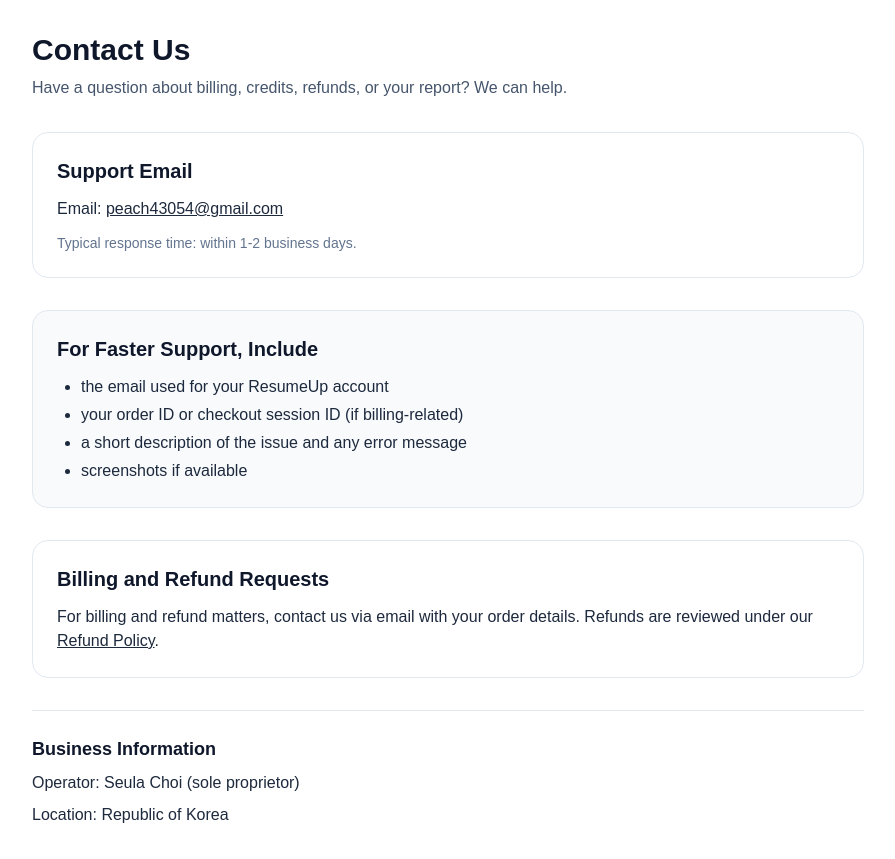
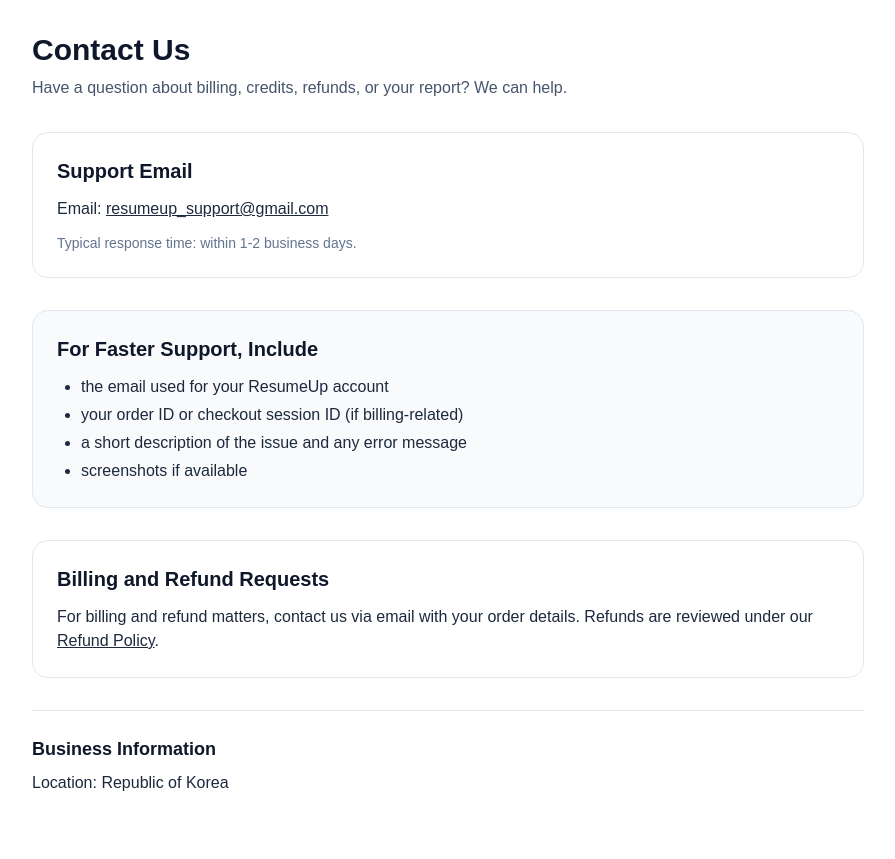
Before and after one commit to seulachoi/resume-saas, a Next.js app: page /contact in a window 1280 px wide. Shown: the whole page, without its empty margins (192-1087 px from the left). After the commit the page ends 827 px from the top, so only its background shows below. Built offline with nearby package versions, Linux system fonts and the light colour scheme; no server answers.

Commit message:
Improve results page UI + trust guards

```diff
--- a/app/contact/page.tsx
+++ b/app/contact/page.tsx
@@ -12,8 +12,8 @@ export default function ContactPage() {
         <h2 className="text-xl font-semibold text-slate-900">Support Email</h2>
         <p>
           Email:{" "}
-          <a className="underline font-medium" href="mailto:peach43054@gmail.com">
-            peach43054@gmail.com
+          <a className="underline font-medium" href="mailto:resumeup_support@gmail.com">
+            resumeup_support@gmail.com
           </a>
         </p>
         <p className="text-sm text-slate-500">Typical response time: within 1-2 business days.</p>
@@ -43,7 +43,6 @@ export default function ContactPage() {
 
       <section className="border-t border-slate-200 pt-6 space-y-2">
         <h2 className="text-lg font-semibold text-slate-900">Business Information</h2>
-        <p>Operator: Seula Choi (sole proprietor)</p>
         <p>Location: Republic of Korea</p>
       </section>
     </main>
--- a/app/privacy/page.tsx
+++ b/app/privacy/page.tsx
@@ -79,8 +79,8 @@ export default function PrivacyPage() {
         <h2 className="text-xl font-semibold text-slate-900">8. Contact</h2>
         <p>
           For privacy questions, contact{" "}
-          <a className="underline" href="mailto:peach43054@gmail.com">
-            peach43054@gmail.com
+          <a className="underline" href="mailto:resumeup_support@gmail.com">
+            resumeup_support@gmail.com
           </a>
           .
         </p>
--- a/app/refund/page.tsx
+++ b/app/refund/page.tsx
@@ -44,8 +44,8 @@ export default function RefundPage() {
         <h2 className="text-xl font-semibold text-slate-900">4. How to Request a Refund</h2>
         <p>
           Email{" "}
-          <a className="underline" href="mailto:peach43054@gmail.com">
-            peach43054@gmail.com
+          <a className="underline" href="mailto:resumeup_support@gmail.com">
+            resumeup_support@gmail.com
           </a>{" "}
           with the subject &quot;Refund Request&quot; and include:
         </p>
--- a/app/terms/page.tsx
+++ b/app/terms/page.tsx
@@ -113,10 +113,9 @@ export default function TermsPage() {
 
       <section className="space-y-2 border-t border-slate-200 pt-6">
         <h2 className="text-lg font-semibold text-slate-900">Business Information</h2>
-        <p>Operator: Seula Choi (sole proprietor)</p>
         <p>Location: Republic of Korea</p>
         <p>
-          Contact: <a className="underline" href="mailto:peach43054@gmail.com">peach43054@gmail.com</a>
+          Contact: <a className="underline" href="mailto:resumeup_support@gmail.com">resumeup_support@gmail.com</a>
         </p>
       </section>
     </main>
```
